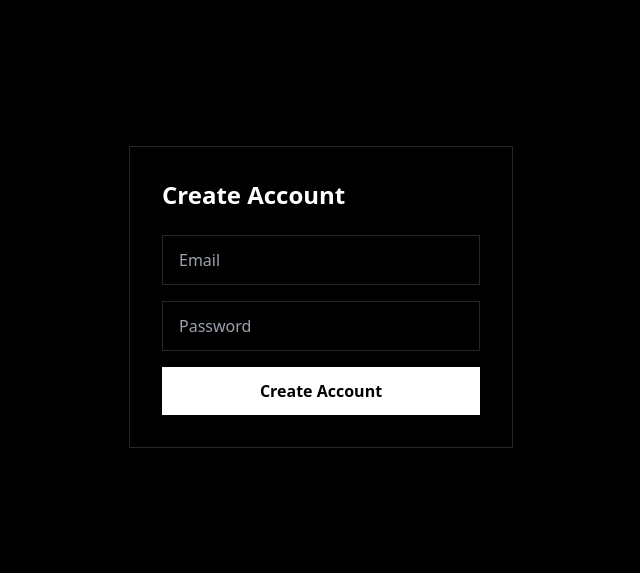
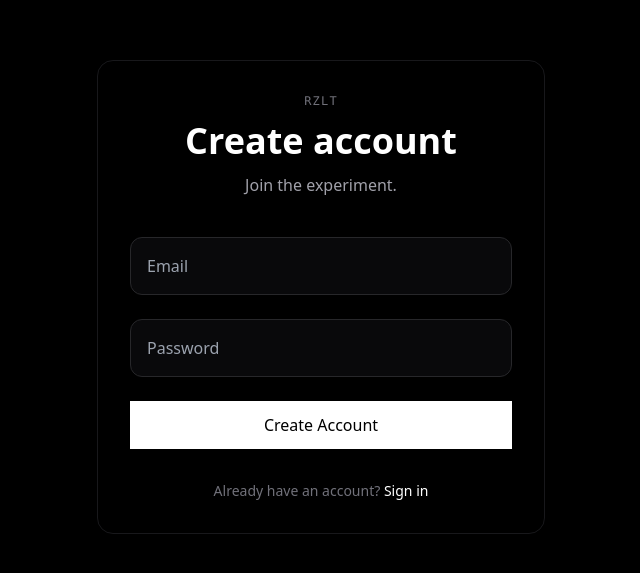
Before and after one commit to AngelAr01/rzlt-v0, a Next.js app: page /register in a window 1280 px wide. Shown: the part 103-676 px from the top of the page, without its empty margins (319-959 px from the left). Built offline with nearby package versions, Linux system fonts and the light colour scheme.

Commit message:
Update page.tsx

```diff
--- a/app/register/page.tsx
+++ b/app/register/page.tsx
@@ -1,60 +1,64 @@
-'use client'
+'use client';
 
-import { useState } from 'react'
-import { useRouter } from 'next/navigation'
-import { supabase } from '@/lib/supabase/client'
+import { useState } from 'react';
+import { useRouter } from 'next/navigation';
+import Link from 'next/link';
+import { createClient } from '@/lib/supabase/client';
+import { Button } from '@/components/ui/button';
 
 export default function RegisterPage() {
-  const router = useRouter()
+  const router = useRouter();
 
-  const [email, setEmail] = useState('')
-  const [password, setPassword] = useState('')
-  const [loading, setLoading] = useState(false)
-  const [error, setError] = useState('')
+  const [email, setEmail] = useState('');
+  const [password, setPassword] = useState('');
+  const [loading, setLoading] = useState(false);
+  const [error, setError] = useState('');
 
-  async function handleRegister() {
+  async function handleRegister(e: React.FormEvent) {
+    e.preventDefault();
+    setLoading(true);
+    setError('');
+
     try {
-      setLoading(true)
-      setError('')
+      const supabase = createClient();
 
-      const { data, error } = await supabase.auth.signUp({
+      const { data, error: supabaseError } = await supabase.auth.signUp({
         email,
         password,
-      })
+      });
 
-      if (error) {
-        setError(error.message)
-        return
+      if (supabaseError) {
+        setError(supabaseError.message);
+        return;
       }
 
-      console.log('REGISTER SUCCESS:', data)
+      alert('Revisa tu correo para confirmar la cuenta');
+      router.push('/login');
 
-      router.push('/onboarding')
-
-    } catch (err) {
-      console.error(err)
-      setError('Something went wrong')
-
+    } catch (err: any) {
+      setError('Error al registrar');
     } finally {
-      setLoading(false)
+      setLoading(false);
     }
   }
 
   return (
-    <main className="min-h-screen bg-black text-white flex items-center justify-center px-6">
-      <div className="w-full max-w-sm border border-zinc-800 p-8">
-        <h1 className="text-2xl font-bold mb-6">
-          Create Account
-        </h1>
+    <main className="min-h-screen bg-black text-white flex items-center justify-center px-6 py-12">
+      <div className="w-full max-w-md border border-zinc-900 p-8 rounded-2xl">
+        <div className="text-center mb-10">
+          <p className="font-mono text-xs tracking-widest text-zinc-500 mb-3">RZLT</p>
+          <h1 className="text-4xl font-bold mb-3">Create account</h1>
+          <p className="text-zinc-400">Join the experiment.</p>
+        </div>
 
-        <div className="flex flex-col gap-4">
-
+        <form onSubmit={handleRegister} className="space-y-6">
           <input
             type="email"
             placeholder="Email"
             value={email}
             onChange={(e) => setEmail(e.target.value)}
-            className="bg-black border border-zinc-800 px-4 py-3"
+            className="w-full bg-zinc-950 border border-zinc-800 p-4 rounded-xl focus:border-white outline-none"
+            required
           />
 
           <input
@@ -62,25 +66,32 @@ export default function RegisterPage() {
             placeholder="Password"
             value={password}
             onChange={(e) => setPassword(e.target.value)}
-            className="bg-black border border-zinc-800 px-4 py-3"
+            className="w-full bg-zinc-950 border border-zinc-800 p-4 rounded-xl focus:border-white outline-none"
+            required
           />
 
           {error && (
-            <p className="text-red-500 text-sm">
+            <div className="text-red-400 text-sm text-center bg-red-950/30 p-3 rounded-xl">
               {error}
-            </p>
+            </div>
           )}
 
-          <button
-            onClick={handleRegister}
+          <Button
+            type="submit"
             disabled={loading}
-            className="bg-white text-black py-3 font-bold"
+            className="w-full py-6 text-base font-medium bg-white text-black hover:bg-zinc-200"
           >
-            {loading ? 'Loading...' : 'Create Account'}
-          </button>
+            {loading ? 'Creating account...' : 'Create Account'}
+          </Button>
+        </form>
 
-        </div>
+        <p className="text-center text-sm text-zinc-500 mt-8">
+          Already have an account?{' '}
+          <Link href="/login" className="text-white hover:underline">
+            Sign in
+          </Link>
+        </p>
       </div>
     </main>
-  )
+  );
 }
```
